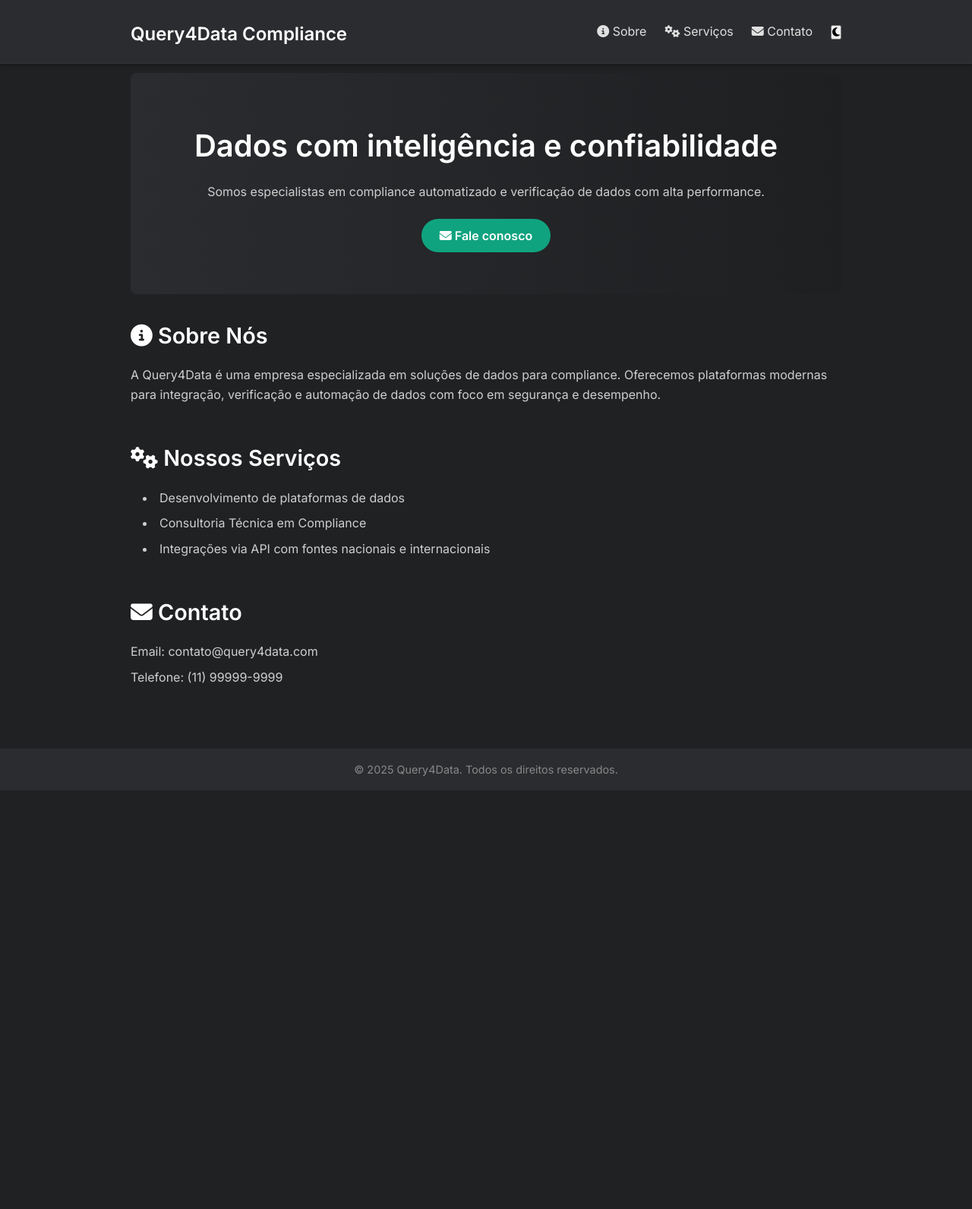
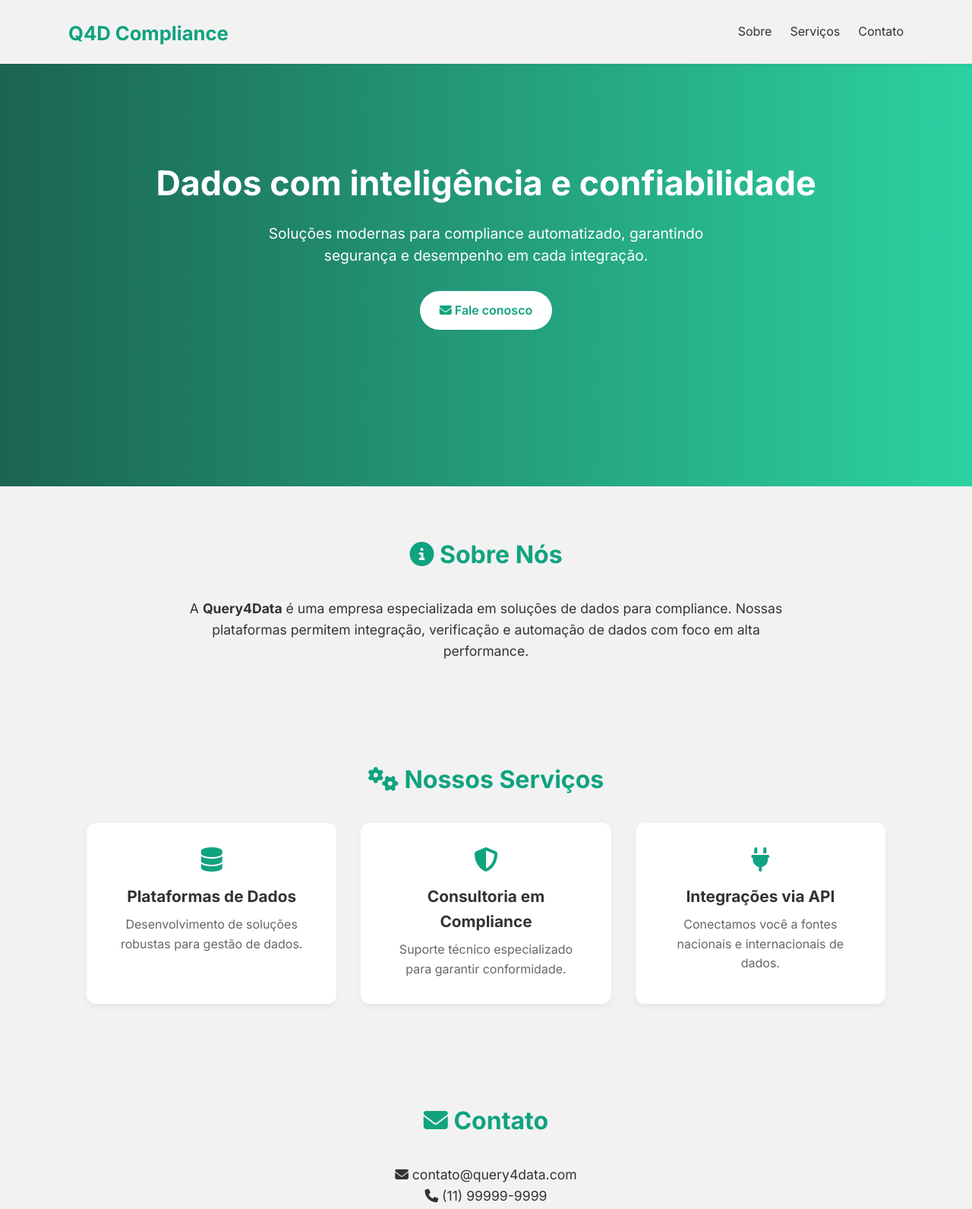
Before and after one commit to query4data/homepage-frontend, a website: page query4data/index.html in a window 1280 px wide. Shown: the top 1591 px of the page at 76% size. Before the commit the page ends 1040 px from the top, so only its background shows below. Drawn offline with Linux system fonts and the light colour scheme.

Commit message:
hero-section

```diff
--- a/query4data/css/base.css
+++ b/query4data/css/base.css
@@ -9,18 +9,25 @@
 body {
   font-family: "Inter", sans-serif;
   line-height: 1.6;
-  padding-top: 4rem;
   scroll-behavior: smooth;
+  background: #f2f2f2;
+}
+
+/* Container */
+.container {
+  max-width: 1100px;
+  margin: 0 auto;
+  padding: 0 1.5rem;
 }
 
 /* Links */
 a {
   text-decoration: none;
   color: #10a37f;
-  transition: color 0.3s ease;
+  transition: all 0.3s ease;
 }
 a:hover {
-  color: #2cd2a1;
+  color: #0c8d6c;
 }
 
 /* Header */
@@ -29,7 +36,9 @@ header {
   top: 0;
   left: 0;
   width: 100%;
-  box-shadow: 0 2px 5px rgba(0, 0, 0, 0.3);
+  background: #f2f2f2;
+  border-bottom: 1px solid #eee;
+  box-shadow: 0 2px 5px rgba(0, 0, 0, 0.05);
   z-index: 1000;
 }
 
@@ -37,105 +46,173 @@ header .container {
   display: flex;
   align-items: center;
   justify-content: space-between;
-  flex-wrap: wrap;
-  max-width: 1000px;
-  margin: 0 auto;
-  padding: 1rem 2rem;
+  padding: 1rem 0;
 }
 
 .logo a {
-  font-size: 1.5rem;
-  font-weight: bold;
+  font-size: 1.6rem;
+  font-weight: 700;
+  color: #10a37f;
 }
 
 .nav-center ul {
   display: flex;
   list-style: none;
   gap: 1.5rem;
+  align-items: center;
 }
 
-/* Main */
-main {
-  max-width: 1000px;
-  margin: auto;
-  padding: 2rem;
+.nav-center a {
+  font-weight: 500;
+  color: #333;
+}
+
+.nav-center a:hover {
+  color: #10a37f;
 }
 
 /* Hero */
 .hero {
-  padding: 4rem 2rem;
+  display: flex;
+  align-items: center;
+  justify-content: center;
   text-align: center;
-  border-radius: 0.5rem;
-  margin-bottom: 2rem;
+  min-height: 80vh;
+  padding: 2rem;
+  background: linear-gradient(to right, #1b6452, #2cd2a1);
+  /* background: linear-gradient(rgba(0, 0, 0, 0.35), rgba(0, 0, 0, 0.35)),
+    url("../images/hero-section2.jpg"); */
+  background-size: cover;
+  background-repeat: no-repeat;
+  color: #fff;
 }
 
 .hero h2 {
-  font-size: 2.5rem;
+  font-size: 2.8rem;
   margin-bottom: 1rem;
-}
-.hero p {
-  margin-bottom: 2rem;
-}
-.hero a {
-  padding: 0.75rem 1.5rem;
-  border-radius: 30px;
-  font-weight: bold;
+  font-weight: 700;
+  /* text-shadow: 1px 1px 6px rgba(0, 0, 0, 0.6); */
 }
 
-/* Seções */
-section {
-  margin-bottom: 3rem;
+.hero p {
+  max-width: 600px;
+  margin: 0 auto 2rem;
+  font-size: 1.2rem;
+  line-height: 1.5;
+  /* text-shadow: 1px 1px 6px rgba(0, 0, 0, 0.6); */
 }
 
-section h2 {
-  font-size: 1.8rem;
-  margin-bottom: 1rem;
+.btn-primary {
+  display: inline-block;
+  padding: 0.8rem 1.6rem;
+  border-radius: 30px;
+  background: #fff;
+  color: #10a37f;
+  font-weight: 600;
+  transition: all 0.3s;
 }
 
-section p,
-section li {
-  margin-bottom: 0.5rem;
+.btn-primary:hover {
+  background: #f4f4f4;
+  transform: translateY(-2px);
 }
 
-section ul {
-  list-style: inside disc;
-  padding-left: 1rem;
+/* Sections */
+.section {
+  padding: 4rem 0;
+  background: #f2f2f2;
 }
 
-/* Rodapé */
-footer {
+.section h2 {
+  font-size: 2rem;
+  margin-bottom: 2rem;
   text-align: center;
-  padding: 1rem;
-  font-size: 0.9rem;
+  color: #10a37f;
 }
 
-/* Botão voltar ao topo */
-#btn-topo {
-  position: fixed;
-  bottom: 20px;
-  right: 20px;
-  border: none;
-  padding: 0.8rem 1rem;
-  border-radius: 50%;
-  font-size: 1.2rem;
-  cursor: pointer;
-  z-index: 1000;
-  display: none;
+.section p {
+  text-align: center;
+  max-width: 800px;
+  margin: 0 auto;
+  font-size: 1.1rem;
+  color: #333;
+}
+
+/* Cards */
+.cards {
+  display: grid;
+  grid-template-columns: repeat(auto-fit, minmax(260px, 1fr));
+  gap: 2rem;
+  margin-top: 2rem;
+}
+
+.card {
+  background: #fff;
+  padding: 2rem;
+  border-radius: 12px;
+  text-align: center;
+  box-shadow: 0 4px 8px rgba(0, 0, 0, 0.05);
+  transition: transform 0.3s;
+}
+
+.card:hover {
+  transform: translateY(-5px);
+}
+
+.card-icon {
+  font-size: 2rem;
+  margin-bottom: 1rem;
+  color: #10a37f;
+}
+
+.card h3 {
+  margin-bottom: 0.5rem;
+  font-size: 1.3rem;
+  color: #333;
+}
+
+.card p {
+  font-size: 1rem;
+  color: #666;
+}
+
+/* Footer */
+footer {
+  background: #d3d3d3;
+  color: #333;
+  text-align: center;
+  padding: 1.5rem 0;
+  font-size: 0.9rem;
+  margin-top: 2rem;
 }
 
 /* Responsivo */
 @media (max-width: 768px) {
+  /* Hero */
+  .hero h2 {
+    font-size: 2rem;
+  }
+
+  /* Header */
   header .container {
     flex-direction: column;
-    gap: 1rem;
+    align-items: center;
+    gap: 0.5rem;
+    padding: 0.5rem 1rem;
+  }
+
+  .logo a {
+    font-size: 1.4rem;
   }
 
   .nav-center ul {
-    flex-direction: column;
-    align-items: center;
+    flex-direction: row;
+    gap: 2rem;
+    flex-wrap: wrap;
+    justify-content: center;
   }
 
-  .hero h2 {
-    font-size: 2rem;
+  .nav-center a {
+    font-size: 0.95rem;
   }
 }
--- a/query4data/css/dark.css
+++ /dev/null
@@ -1,58 +0,0 @@
-body {
-  background-color: #202123;
-  color: #e0e0e0;
-}
-
-header {
-  background-color: #2b2c2f;
-  border-bottom: 1px solid #333;
-}
-
-.logo a {
-  color: #ffffff;
-}
-
-.nav-center a {
-  color: #e0e0e0;
-}
-
-.nav-center a:hover {
-  color: #2cd2a1;
-}
-
-.hero {
-  background: linear-gradient(to right, #2b2c2f, #1e1f21);
-  color: #fff;
-}
-
-.hero a {
-  background-color: #10a37f;
-  color: #fff;
-}
-
-.hero a:hover {
-  background-color: #2cd2a1;
-}
-
-section h2 {
-  color: #ffffff;
-}
-
-section p,
-section li {
-  color: #cfcfcf;
-}
-
-footer {
-  background-color: #2b2c2f;
-  color: #888;
-}
-
-#btn-topo {
-  background-color: #10a37f;
-  color: #fff;
-}
-
-#btn-topo:hover {
-  background-color: #2cd2a1;
-}
--- a/query4data/css/light.css
+++ /dev/null
@@ -1,58 +0,0 @@
-body {
-  background-color: #f4f4f4;
-  color: #1f1f1f;
-}
-
-header {
-  background-color: #ffffff;
-  border-bottom: 1px solid #ddd;
-}
-
-.logo a {
-  color: #1f1f1f;
-}
-
-.nav-center a {
-  color: #1f1f1f;
-}
-
-.nav-center a:hover {
-  color: #00796b;
-}
-
-.hero {
-  background: linear-gradient(to right, #eeeeee, #dddddd);
-  color: #111;
-}
-
-.hero a {
-  background-color: #00796b;
-  color: #fff;
-}
-
-.hero a:hover {
-  background-color: #009688;
-}
-
-section h2 {
-  color: #1f1f1f;
-}
-
-section p,
-section li {
-  color: #333;
-}
-
-footer {
-  background-color: #eeeeee;
-  color: #555;
-}
-
-#btn-topo {
-  background-color: #00796b;
-  color: #fff;
-}
-
-#btn-topo:hover {
-  background-color: #009688;
-}
--- a/query4data/index.html
+++ b/query4data/index.html
@@ -7,86 +7,101 @@
 
     <!-- Google Fonts -->
     <link
-      href="https://fonts.googleapis.com/css2?family=Inter:wght@400;600&display=swap"
+      href="https://fonts.googleapis.com/css2?family=Inter:wght@400;600;700&display=swap"
       rel="stylesheet"
     />
 
-    <!-- Font Awesome (via CSS CDN para facilitar) -->
+    <!-- Font Awesome -->
     <link
       rel="stylesheet"
       href="https://cdnjs.cloudflare.com/ajax/libs/font-awesome/6.4.0/css/all.min.css"
     />
 
     <link rel="stylesheet" href="css/base.css" />
-    <link rel="stylesheet" href="css/dark.css" id="theme-link" />
   </head>
   <body id="topo">
+    <!-- HEADER -->
     <header>
       <div class="container">
         <h1 class="logo">
-          <a href="#topo">Query4Data Compliance</a>
+          <a href="#topo">Q4D Compliance</a>
         </h1>
         <nav class="nav-center">
           <ul>
-            <li>
-              <a href="#sobre"><i class="fas fa-info-circle"></i> Sobre</a>
-            </li>
-            <li>
-              <a href="#servicos"><i class="fas fa-cogs"></i> Serviços</a>
-            </li>
-            <li>
-              <a href="#contato"><i class="fas fa-envelope"></i> Contato</a>
-            </li>
-            <li>
-              <button id="theme-toggle">
-                <i class="fas fa-moon"></i>
-                <!-- Ícone de lua para dark mode -->
-              </button>
-            </li>
+            <li><a href="#sobre">Sobre</a></li>
+            <li><a href="#servicos">Serviços</a></li>
+            <li><a href="#contato">Contato</a></li>
           </ul>
         </nav>
       </div>
     </header>
 
-    <main>
+    <!-- HERO -->
     <section class="hero">
+      <div class="hero-content">
         <h2>Dados com inteligência e confiabilidade</h2>
         <p>
-          Somos especialistas em compliance automatizado e verificação de dados
-          com alta performance.
+          Soluções modernas para compliance automatizado, garantindo segurança e
+          desempenho em cada integração.
         </p>
-        <a href="#contato"><i class="fas fa-envelope"></i> Fale conosco</a>
+        <a href="#contato" class="btn-primary">
+          <i class="fas fa-envelope"></i> Fale conosco
+        </a>
+      </div>
     </section>
 
-      <section id="sobre">
+    <!-- SOBRE -->
+    <section id="sobre" class="section">
+      <div class="container">
         <h2><i class="fas fa-info-circle"></i> Sobre Nós</h2>
         <p>
-          A Query4Data é uma empresa especializada em soluções de dados para
-          compliance. Oferecemos plataformas modernas para integração,
-          verificação e automação de dados com foco em segurança e desempenho.
+          A <strong>Query4Data</strong> é uma empresa especializada em soluções
+          de dados para compliance. Nossas plataformas permitem integração,
+          verificação e automação de dados com foco em alta performance.
         </p>
+      </div>
     </section>
 
-      <section id="servicos">
+    <!-- SERVIÇOS -->
+    <section id="servicos" class="section bg-light">
+      <div class="container">
         <h2><i class="fas fa-cogs"></i> Nossos Serviços</h2>
-        <ul>
-          <li>Desenvolvimento de plataformas de dados</li>
-          <li>Consultoria Técnica em Compliance</li>
-          <li>Integrações via API com fontes nacionais e internacionais</li>
-        </ul>
+        <div class="cards">
+          <div class="card">
+            <i class="fas fa-database card-icon"></i>
+            <h3>Plataformas de Dados</h3>
+            <p>Desenvolvimento de soluções robustas para gestão de dados.</p>
+          </div>
+          <div class="card">
+            <i class="fas fa-shield-alt card-icon"></i>
+            <h3>Consultoria em Compliance</h3>
+            <p>Suporte técnico especializado para garantir conformidade.</p>
+          </div>
+          <div class="card">
+            <i class="fas fa-plug card-icon"></i>
+            <h3>Integrações via API</h3>
+            <p>Conectamos você a fontes nacionais e internacionais de dados.</p>
+          </div>
+        </div>
+      </div>
     </section>
 
-      <section id="contato">
+    <!-- CONTATO -->
+    <section id="contato" class="section">
+      <div class="container">
         <h2><i class="fas fa-envelope"></i> Contato</h2>
-        <p>Email: contato@query4data.com</p>
-        <p>Telefone: (11) 99999-9999</p>
+        <p><i class="fas fa-envelope"></i> contato@query4data.com</p>
+        <p><i class="fas fa-phone"></i> (11) 99999-9999</p>
+      </div>
     </section>
-    </main>
 
+    <!-- FOOTER -->
     <footer>
+      <div class="container">
         <p>&copy; 2025 Query4Data. Todos os direitos reservados.</p>
+      </div>
     </footer>
 
-    <script src="js/script.js"></script>
+    <!-- <script src="js/script.js"></script> -->
   </body>
 </html>
--- a/query4data/js/script.js
+++ /dev/null
@@ -1,29 +0,0 @@
-document.addEventListener("DOMContentLoaded", function () {
-  const toggleBtn = document.getElementById("theme-toggle");
-  const themeLink = document.getElementById("theme-link");
-  const icon = toggleBtn.querySelector("i");
-
-  const switchTheme = () => {
-    const theme = themeLink.getAttribute("href");
-
-    if (isDarkTheme(theme)) {
-      themeLink.setAttribute("href", "css/light.css");
-      icon.classList.replace("fa-moon", "fa-sun");
-    } else {
-      themeLink.setAttribute("href", "css/dark.css");
-      icon.classList.replace("fa-sun", "fa-moon");
-    }
-  };
-
-  // Adiciona evento de clique no botão para alternar o tema
-  toggleBtn.addEventListener("click", switchTheme);
-
-  const currentTheme = themeLink.getAttribute("href");
-  if (currentTheme.includes("light")) {
-    icon.classList.replace("fa-moon", "fa-sun"); // Caso o tema inicial seja claro
-  } else {
-    icon.classList.replace("fa-sun", "fa-moon"); // Caso o tema inicial seja escuro
-  }
-});
-
-const isDarkTheme = (theme) => theme.includes("dark");
```
Also changed, not shown: query4data/images/hero-section.jpg (added), query4data/images/hero-section2.jpg (added). Lines whose indentation alone changed are shown as unchanged.
